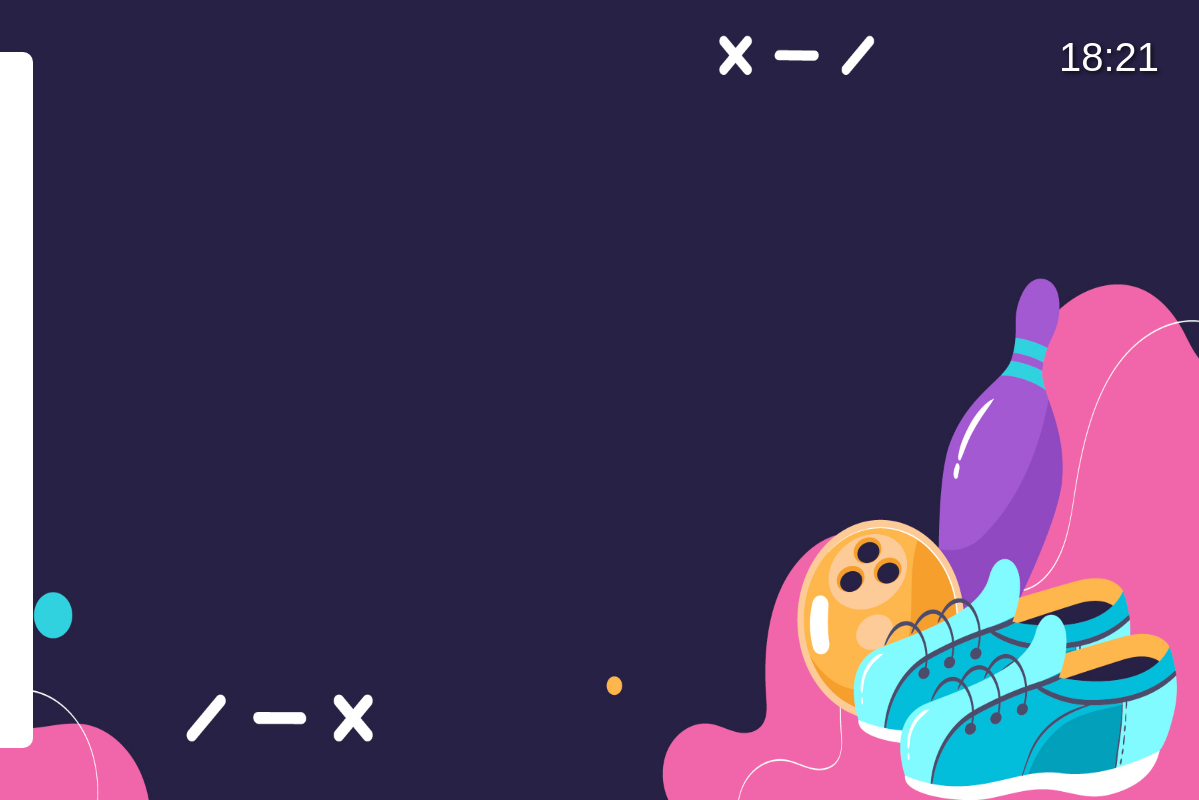
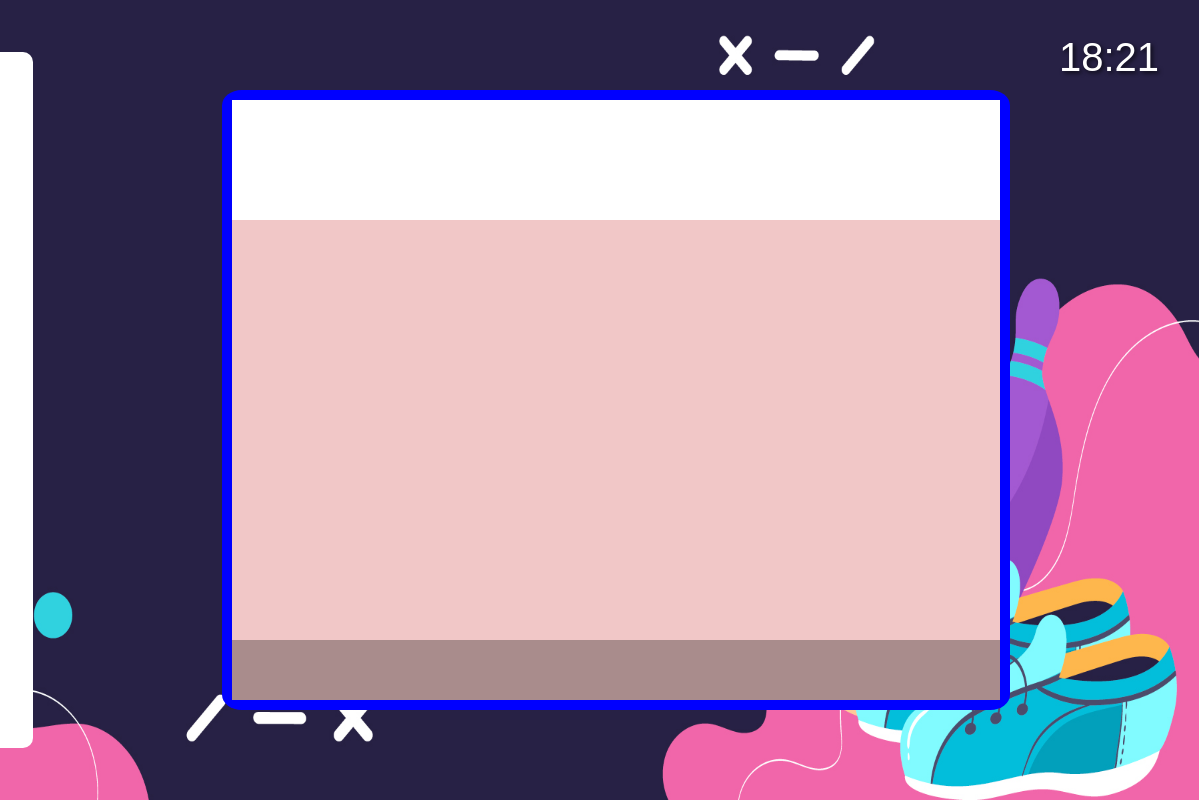
Before and after one commit to DevNico2905/LaBoleraNeiva, a plain HTML site: page index.html in a window 1280 px wide. Shown: the full height of the page, 81-1280 px from the left. Drawn offline with Linux system fonts and the light colour scheme; a web font is replaced by a local one.

Commit message:
Working on the 1st Modal

```diff
--- a/index.html
+++ b/index.html
@@ -12,10 +12,12 @@
 </head>
 
 <body>
+    <!--Fondo-->
     <img src="src/images/default-background.jpg" alt="Background"
         style="width: 100%; height: 100%; object-fit: fill; position: absolute; z-index: -1;">
+    <!--Relok-->
     <div id="clock"></div>
-
+    <!--Barra Lateral Menú-->
     <aside class="sidebar">
         <ul class="sidebar__list">
 
@@ -100,6 +102,10 @@
         </ul>
     </aside>
 
+    <div class="NewGameModal id="NewGameModal">
+        <div class="selecciona-players divs-modal"></div>
+        <div class="name-player divs-modal"></div>
+        <div class="botones-modal divs-modal"></div>
+    </div>
 </body>
-
 </html>
--- a/script.js
+++ b/script.js
@@ -16,3 +16,7 @@ setInterval(updateClock, 1000);
 
 // Llama una vez al cargar para mostrar la hora de inmediato
 updateClock();
+
+function showNewGameModal() {
+
+}
--- a/styles.css
+++ b/styles.css
@@ -114,3 +114,28 @@ body{
 a{
     text-decoration: none;
 }
+
+.NewGameModal{
+    background-color: blue;
+    width: 60%;
+    height: 600px;
+    margin: auto;
+    padding: 10px;
+    border-radius: 2.5%;
+    /*display: none;*/
+}
+
+.selecciona-players{
+    height: 20%;
+    background-color: #fff;
+}
+
+.name-player{
+    height: 70%;
+    background-color: #f1c7c7;
+}
+
+.botones-modal{
+    height: 10%;
+    background-color: #a98c8c;
+}
```
